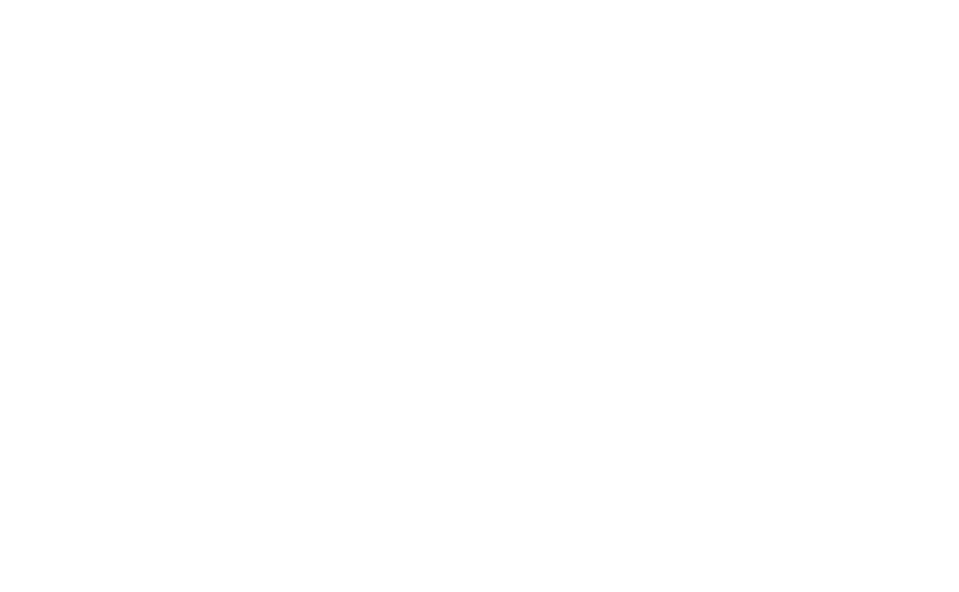
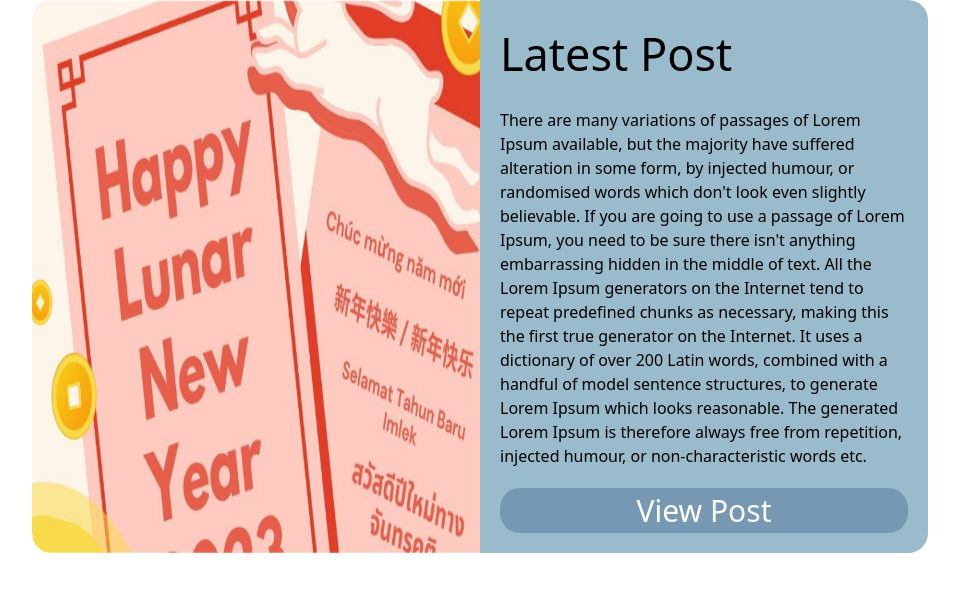
Before and after one commit to queens-web-development-club/qasa, a Next.js app: page / in a window 1280 px wide. Shown: the top 592 px of the page, without its empty margins (160-1119 px from the left). Built offline with nearby package versions, Linux system fonts and the light colour scheme.

Commit message:
front-end portion of component complete

```diff
--- /dev/null
+++ b/components/LatestPost.js
@@ -0,0 +1,52 @@
+import Image from 'next/image';
+import TempImage from "../assets/tmp/recent-img-tmp.png";
+
+const LatestPostStyling=""
+export default function LatestPost() {
+    return (
+        /* Component Container */
+        <div
+        className="w-full h-min rounded-[20px] flex flex-row flex-wrap overflow-hidden
+        lg:flex-nowrap"
+        >
+            {/* Latest Post Image */}
+            <Image
+            className="w-[100%] lg:max-w-[50%]"
+            src={TempImage}
+            alt="QASA's Latest Post"
+            />
+
+            {/* Latest Post Description Container */}
+            <div
+            className="grow relative flex flex-wrap  bg-blue-light p-5 lg:max-w-[50%]"
+            >
+                <div>
+                    <div className="text-[25px] text-center grow max-h-[20%]
+                    md:text-[35px]
+                    lg:text-left lg:text-[45px]
+                    xl:text-[60px]"
+                    >
+                        Latest Post
+                    </div>
+                    <div
+                    className="py-5"
+                    >
+                        There are many variations of passages of Lorem Ipsum available, but the majority have suffered alteration in some form, by injected humour, or randomised words which don't look even slightly believable. If you are going to use a passage of Lorem Ipsum, you need to be sure there isn't anything embarrassing hidden in the middle of text. All the Lorem Ipsum generators on the Internet tend to repeat predefined chunks as necessary, making this the first true generator on the Internet. It uses a dictionary of over 200 Latin words, combined with a handful of model sentence structures, to generate Lorem Ipsum which looks reasonable. The generated Lorem Ipsum is therefore always free from repetition, injected humour, or non-characteristic words etc.
+                    </div>
+                </div>
+
+                <div className="grow self-end">
+                    <button
+                    className="bg-blue-dark rounded-[20px] w-full text-[20px] text-white
+                    md:text-[25px]
+                    lg:text-[30px]
+                    xl:text-[40px]
+                    hover:shadow-xl duration-300">
+                        View Post
+                    </button>
+                </div>
+
+            </div>
+        </div>
+    )
+}
--- a/pages/index.js
+++ b/pages/index.js
@@ -1,5 +1,6 @@
 import Head from 'next/head'
 import { Inter } from '@next/font/google'
+import LatestPost from '@/components/LatestPost'
 
 const inter = Inter({ subsets: ['latin'] })
 
@@ -14,6 +15,7 @@ export default function Home() {
       </Head>
       <main className="bg-white">
         <div className="h-screen mx-48">
+          <LatestPost />
         </div>
       </main>
     </>
```
Also changed, not shown: assets/tmp/recent-img-tmp.png (added).
